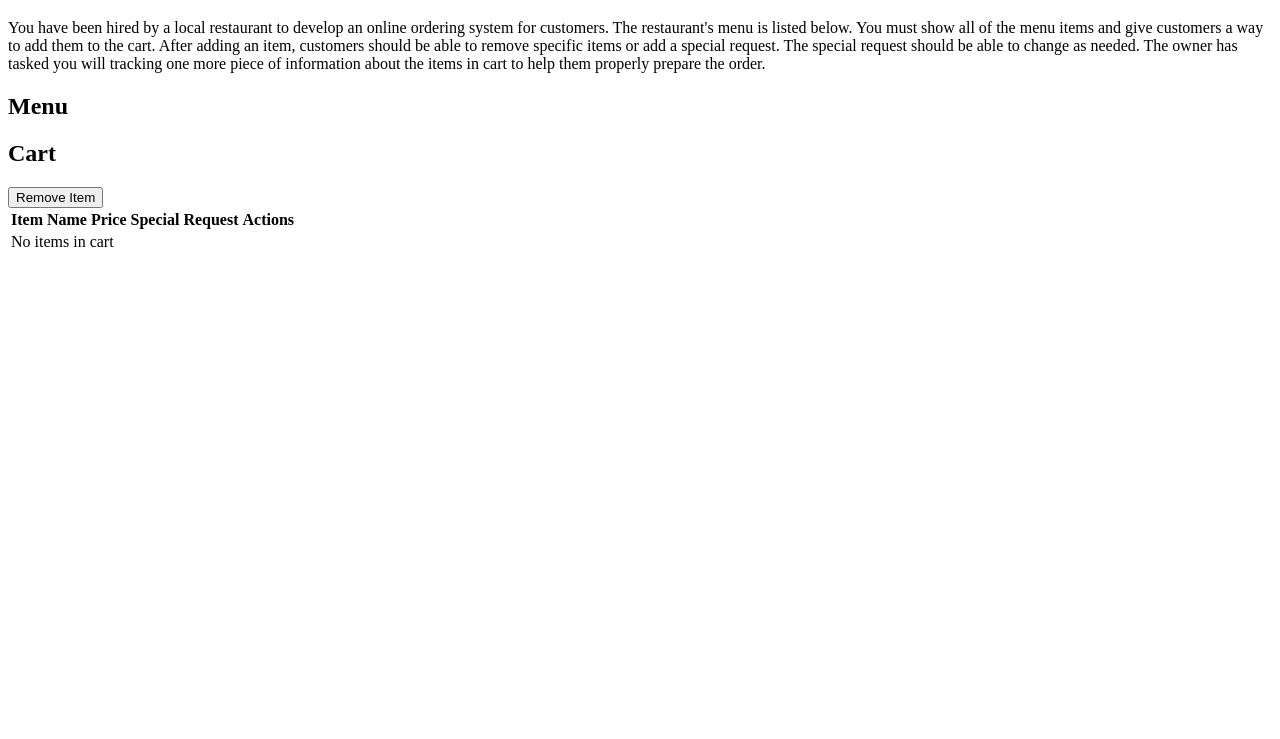
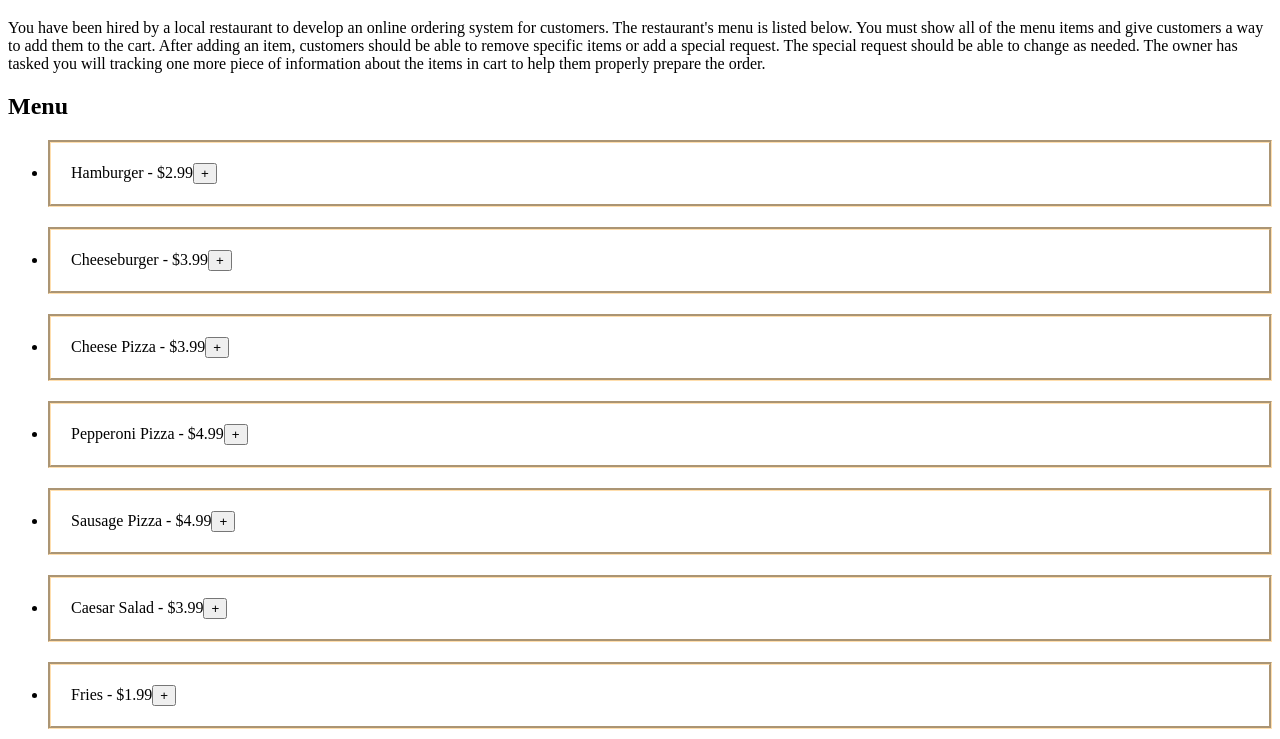
Before and after one commit to XayK317/Sp25-n220, a plain HTML site: page midterm/index.html in a window 1280 px wide. Shown: the part 61-800 px from the top of the page. Drawn offline with Linux system fonts and the light colour scheme.

Commit message:
bs script

```diff
--- a/midterm/index.html
+++ b/midterm/index.html
@@ -39,6 +39,6 @@
       <tr></tr>
     </table>
 
-    <script src="js/restaurantmenu.js"
+    <script src="js/restaurantmenu.js"></script>
   </body>
 </html>
```
